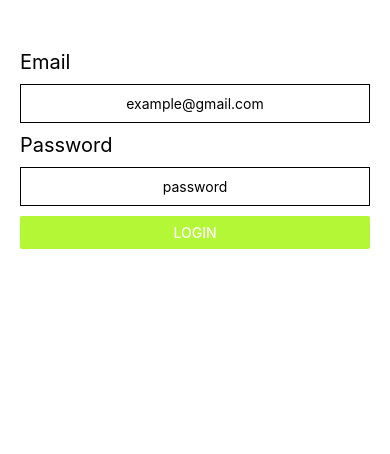
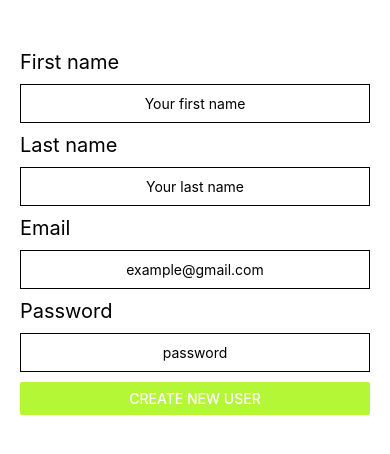
Before and after one commit to zNodx/ReactNative_Firebase, a React Native app: screen / in a window 390 px wide. Shown: the top 454 px of the page. Built offline with nearby package versions, Linux system fonts and the light colour scheme; no server answers.

Commit message:
Firebase module finish with register of user

```diff
--- a/App.js
+++ b/App.js
@@ -1,34 +1,48 @@
-import { StyleSheet, Text, TextInput, Button, View, FlatList, ActivityIndicator} from 'react-native';
+import { StyleSheet, Text, TextInput, Button, View, FlatList, ActivityIndicator, Alert} from 'react-native';
 import { useState, useEffect } from 'react';
 import firebase from './src/config/firebase';
 import Listagem from './src/Listagem';
 export default function App() {
     const [email, setEmail] = useState('');
     const [password, setPassword] = useState('');
-    const [user, setUser] = useState('');
+    const [name, setName] = useState('');
+    const [lastName, setLastName] = useState('');
 
     async function createUser() {
-      await firebase.auth().signInWithEmailAndPassword(email, password)
-        .then(( value ) => {
-          alert('Bem vindo '+ value.user.email);
-          setUser(value.user.email);
+      await firebase.auth().createUserWithEmailAndPassword(email, password)
+        .then((value) => {
+          firebase.database().ref('users').child(value.user.uid).set({
+            name: name,
+            lastName: lastName
+          })
+          alert('Usuário criado com sucesso!');
           setEmail('');
           setPassword('');
-        }).catch((error) => {
-          alert(error.message);
-          return;
-        }
-      )
+          setName('');
+          setLastName('');
+        }).catch(error => {
+          alert(error.message)
+        })
 
     }
 
-    async function logout() {
-        await firebase.auth().signOut();
-        setUser('');
-        alert('Você saiu');
-    }
+
   return (
     <View style={styles.container}>
+      <Text style={styles.text}>First name</Text>
+      <TextInput style={styles.input}
+        placeholder="Your first name"
+        underlineColorAndroid={'transparent'}
+        onChangeText={(text) => setName(text)}
+        value={name}
+      />
+      <Text style={styles.text}>Last name</Text>
+      <TextInput style={styles.input}
+        placeholder="Your last name"
+        underlineColorAndroid={'transparent'}
+        onChangeText={(text) => setLastName(text)}
+        value={lastName}
+      />
       <Text style={styles.text}>Email</Text>
       <TextInput style={styles.input}
         placeholder="example@gmail.com"
@@ -44,18 +58,11 @@ export default function App() {
         value={password}
       />
       <Button
-        title="Login"
+        title="Create new User"
         style={styles.button}
         color="#b4f737"
         onPress={createUser}
       />
-      <Text style={styles.textUser}>{user}</Text>
-      { user && <Button
-        title="Logout"
-        color="#fa4922"
-        style={styles.button}
-        onPress={logout}
-      />}
     </View>
   );
 }
```
